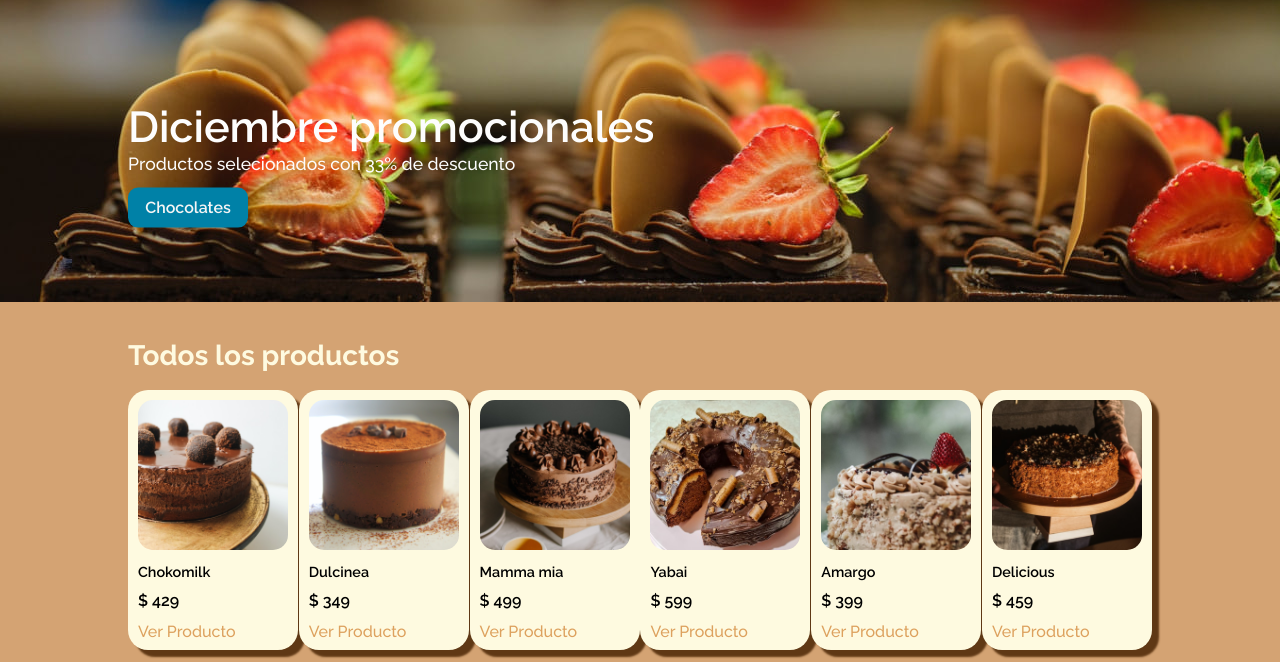
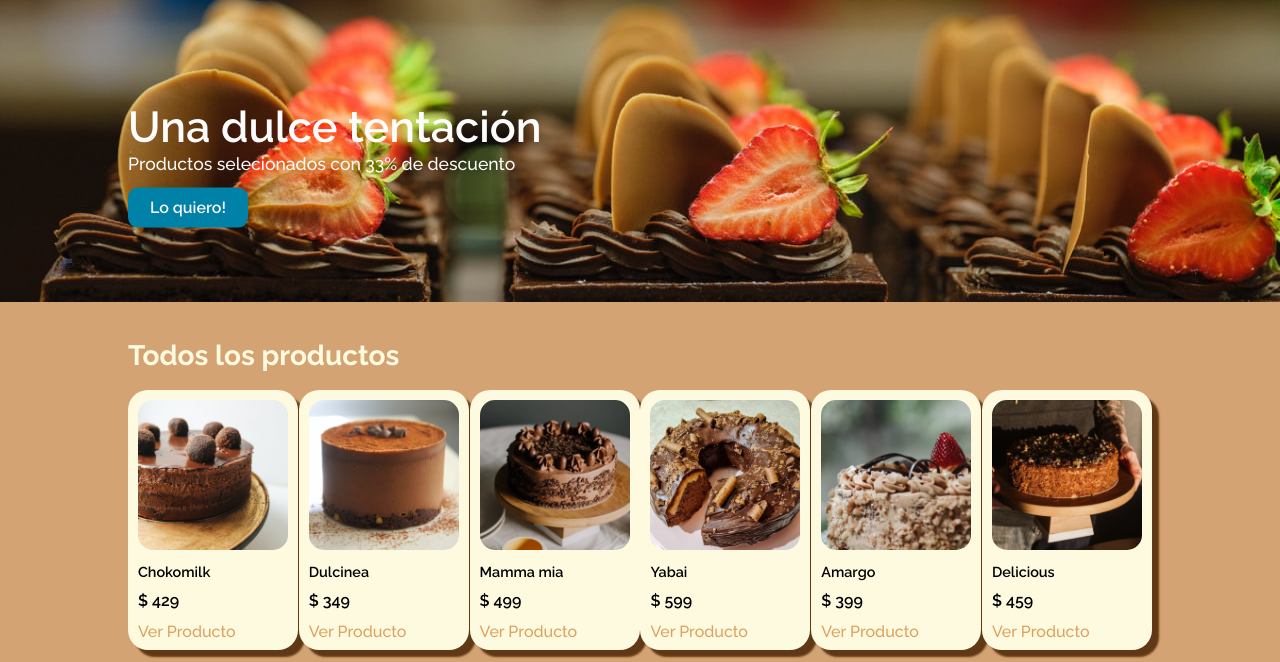
Before and after one commit to MoisesPmx/e-commerce, a plain HTML site: page todo.html in a window 1280 px wide. Shown: the part 90-752 px from the top of the page. Drawn offline with Linux system fonts and the light colour scheme.

Commit message:
cambio de   titulo de banner

```diff
--- a/todo.html
+++ b/todo.html
@@ -55,12 +55,12 @@
                     class="banner__img"
                 />
                 <div class="banner__contenedor">
-                    <h2 class="banner__titulo">Diciembre promocionales</h2>
+                    <h2 class="banner__titulo">Una dulce tentación</h2>
                     <h3 class="banner__subtitulo">
                         Productos selecionados con 33% de descuento
                     </h3>
                     <a href="todo.html" class="banner__link">
-                        <span class="banner__boton">Chocolates</span>
+                        <span class="banner__boton">Lo quiero!</span>
                     </a>
                 </div>
             </section>
```
Also changed, not shown: chokomilk.html (+2 -2 lines).
